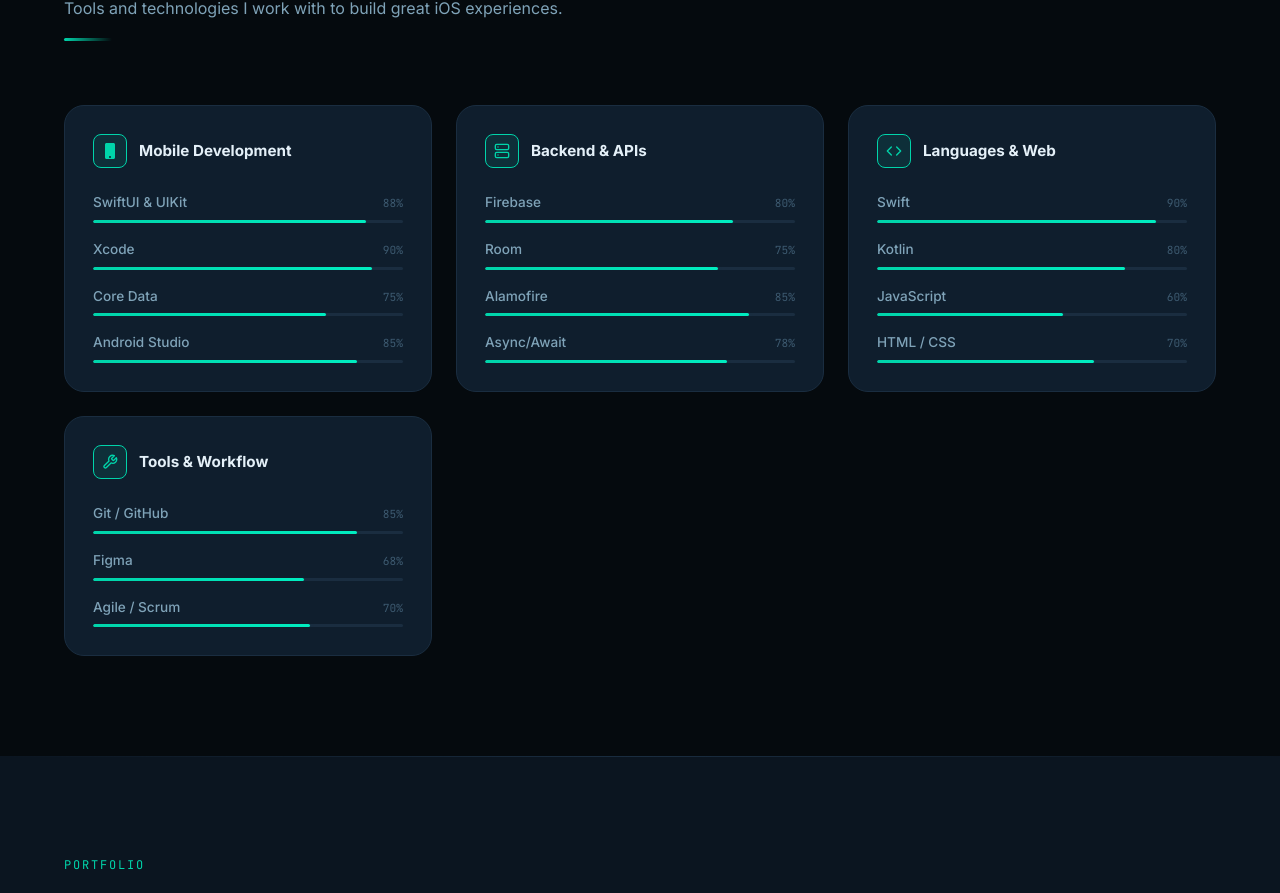
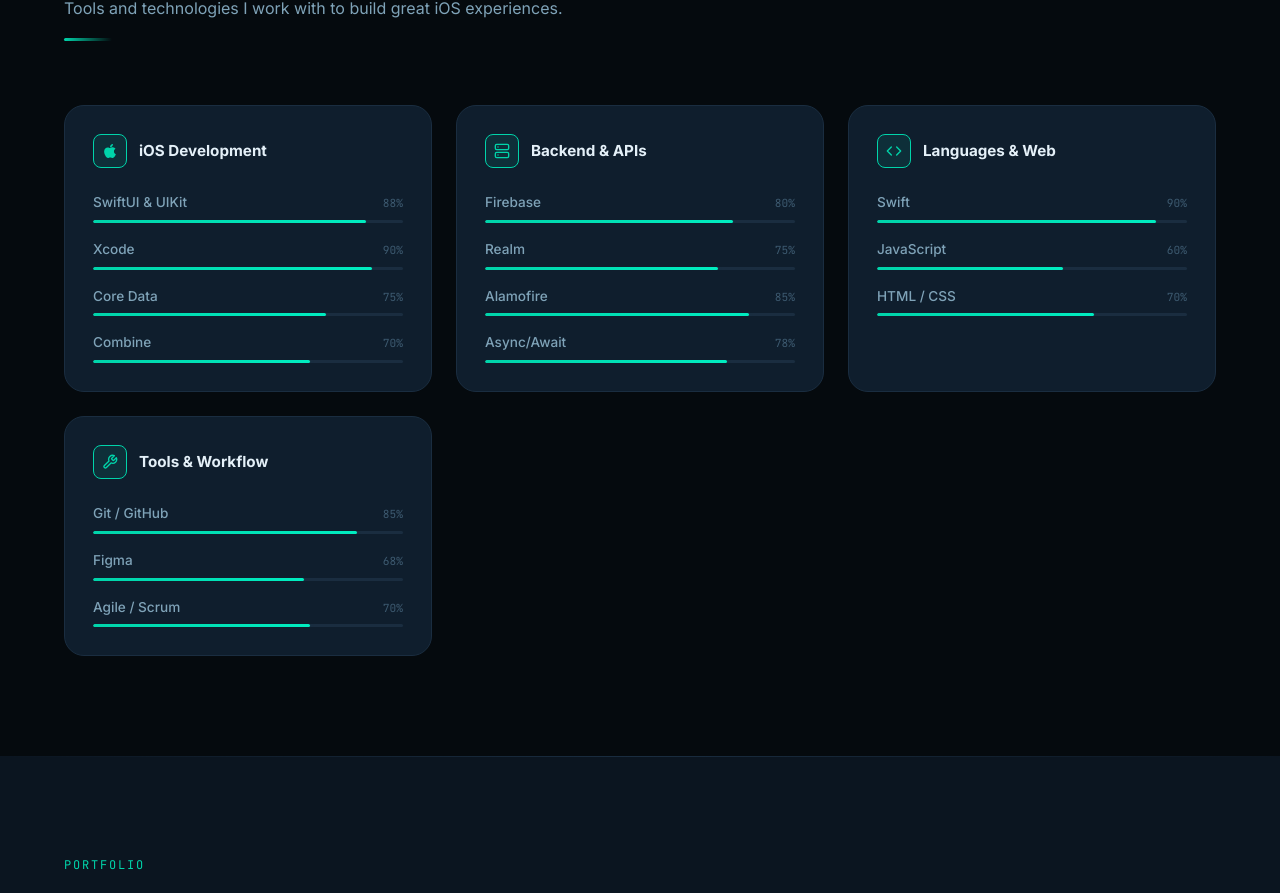
Before and after one commit to kiyotaka-kirito/kiyotaka-kirito.github.io, a React (Vite) app: page / in a window 1280 px wide. Shown: the part 1893-2786 px from the top of the page. Built offline with nearby package versions, Linux system fonts and the light colour scheme.

Commit message:
update Skill Screen

```diff
--- a/src/components/Skills/Skills.jsx
+++ b/src/components/Skills/Skills.jsx
@@ -1,12 +1,12 @@
 import React from 'react';
 import { motion } from 'framer-motion';
 import { FiCode, FiServer, FiTool } from 'react-icons/fi';
-import { FaMobile } from 'react-icons/fa';
+import { FaApple } from 'react-icons/fa';
 import { skillGroups } from '../../data/skills';
 import { useScrollReveal } from '../../hooks/useScrollReveal';
 import styles from './Skills.module.css';
 
-const iconMap = { FaMobile, FiServer, FiCode, FiTool };
+const iconMap = { FaApple, FiServer, FiCode, FiTool };
 
 /**
  * Skills — categorized skill groups with progress bars.
--- a/src/data/skills.js
+++ b/src/data/skills.js
@@ -6,13 +6,13 @@
 
 export const skillGroups = [
   {
-    group: 'Mobile Development',
-    icon: 'FaMobile',
+    group: 'iOS Development',
+    icon: 'FaApple',
     skills: [
       { name: 'SwiftUI & UIKit', proficiency: 88 },
       { name: 'Xcode', proficiency: 90 },
       { name: 'Core Data', proficiency: 75 },
-      { name: 'Android Studio', proficiency: 85 },
+      { name: 'Combine', proficiency: 70 },
     ],
   },
   {
@@ -20,7 +20,7 @@
     icon: 'FiServer',
     skills: [
       { name: 'Firebase', proficiency: 80 },
-      { name: 'Room', proficiency: 75 },
+      { name: 'Realm', proficiency: 75 },
       { name: 'Alamofire', proficiency: 85 },
       { name: 'Async/Await', proficiency: 78 },
     ],
@@ -30,7 +30,6 @@
     icon: 'FiCode',
     skills: [
       { name: 'Swift', proficiency: 90 },
-      { name: 'Kotlin', proficiency: 80 },
       { name: 'JavaScript', proficiency: 60 },
       { name: 'HTML / CSS', proficiency: 70 },
     ],
```
